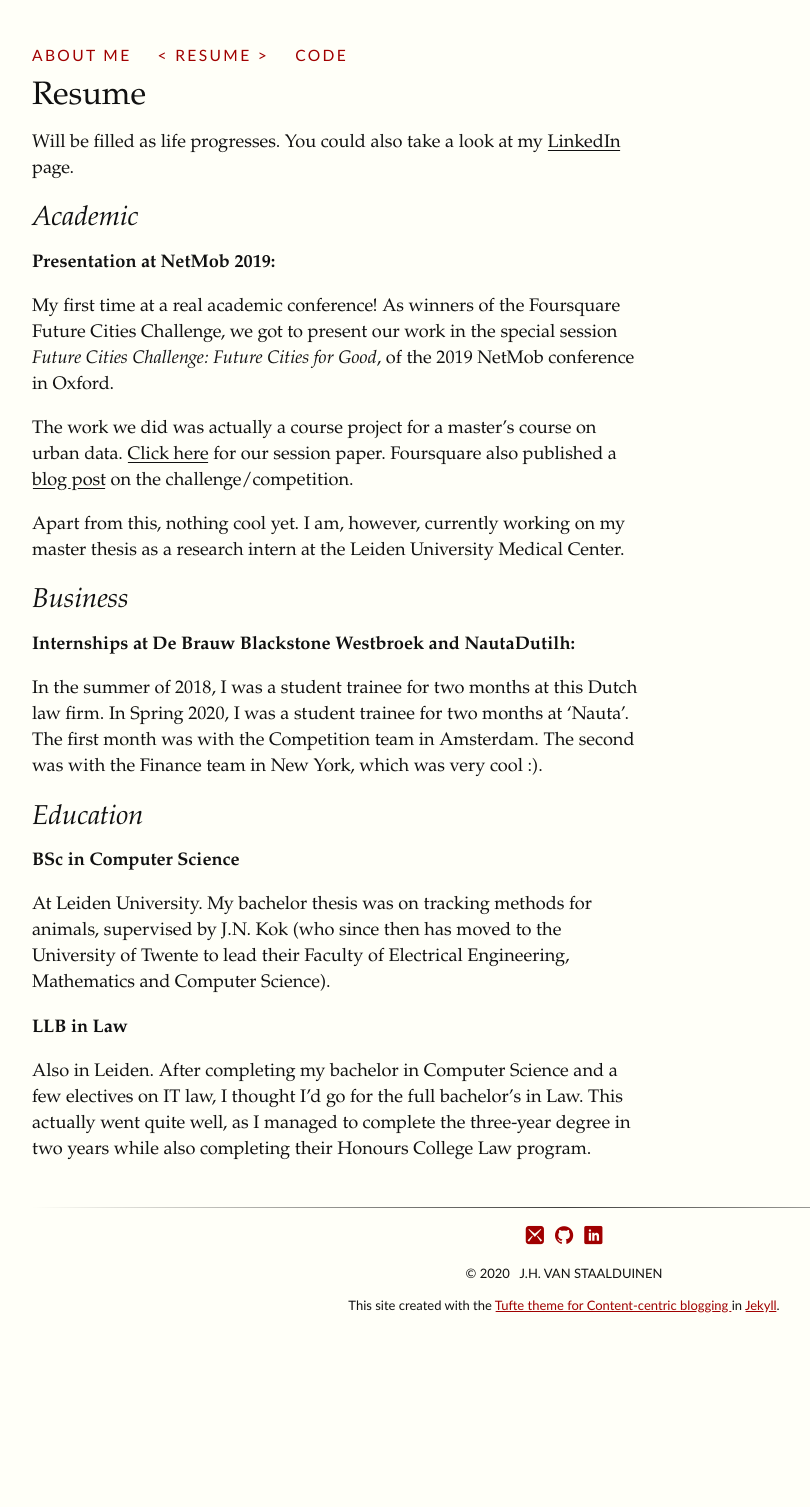
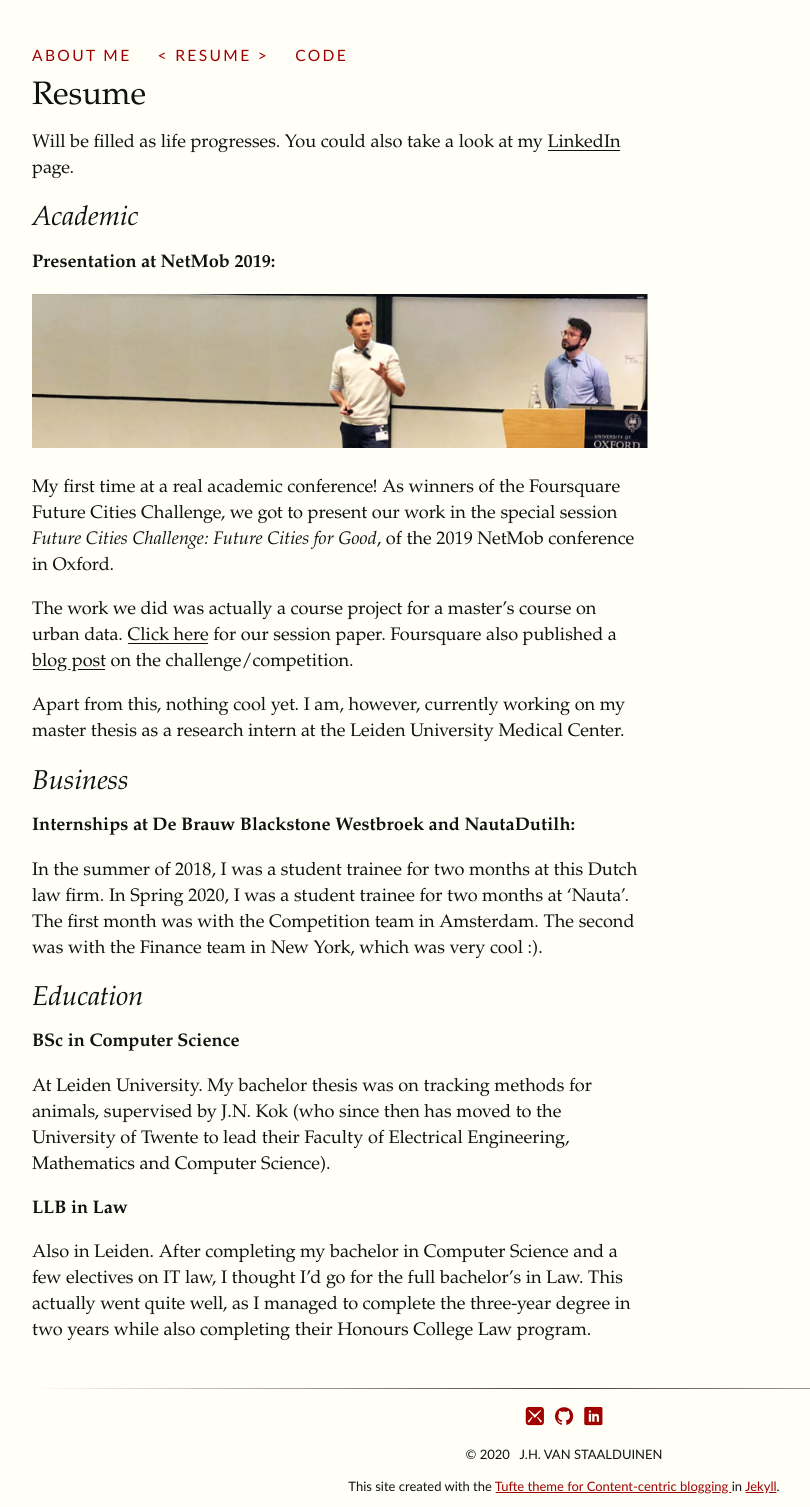
Before and after one commit to jhvanstaalduinen/jhvanstaalduinen.github.io, a Jekyll site: the page built from resume/index.md, in a window 1280 px wide. Shown: the whole page, without its empty margins (128-938 px from the left). Built offline with Jekyll 4.4.1, drawn with Linux system fonts in a browser that asks for light colours; some web fonts are replaced; before the commit the page ends 1326 px from its top, so only the background shows below that.

Commit message:
added image

```diff
--- a/resume/index.md
+++ b/resume/index.md
@@ -7,6 +7,9 @@ Will be filled as life progresses. You could also take a look at my [LinkedIn](h
 
 ## Academic
 **Presentation at NetMob 2019:**
+
+![alt text](../assets/img/netmob.jpg "IMG")
+
 
 My first time at a real academic conference! As winners of the Foursquare Future Cities Challenge, we got to present our work in the special session _Future Cities Challenge: Future Cities for Good_, of the 2019 NetMob conference in Oxford.
 
```
Also changed, not shown: assets/img/netmob.jpg (added), 1 other file.
